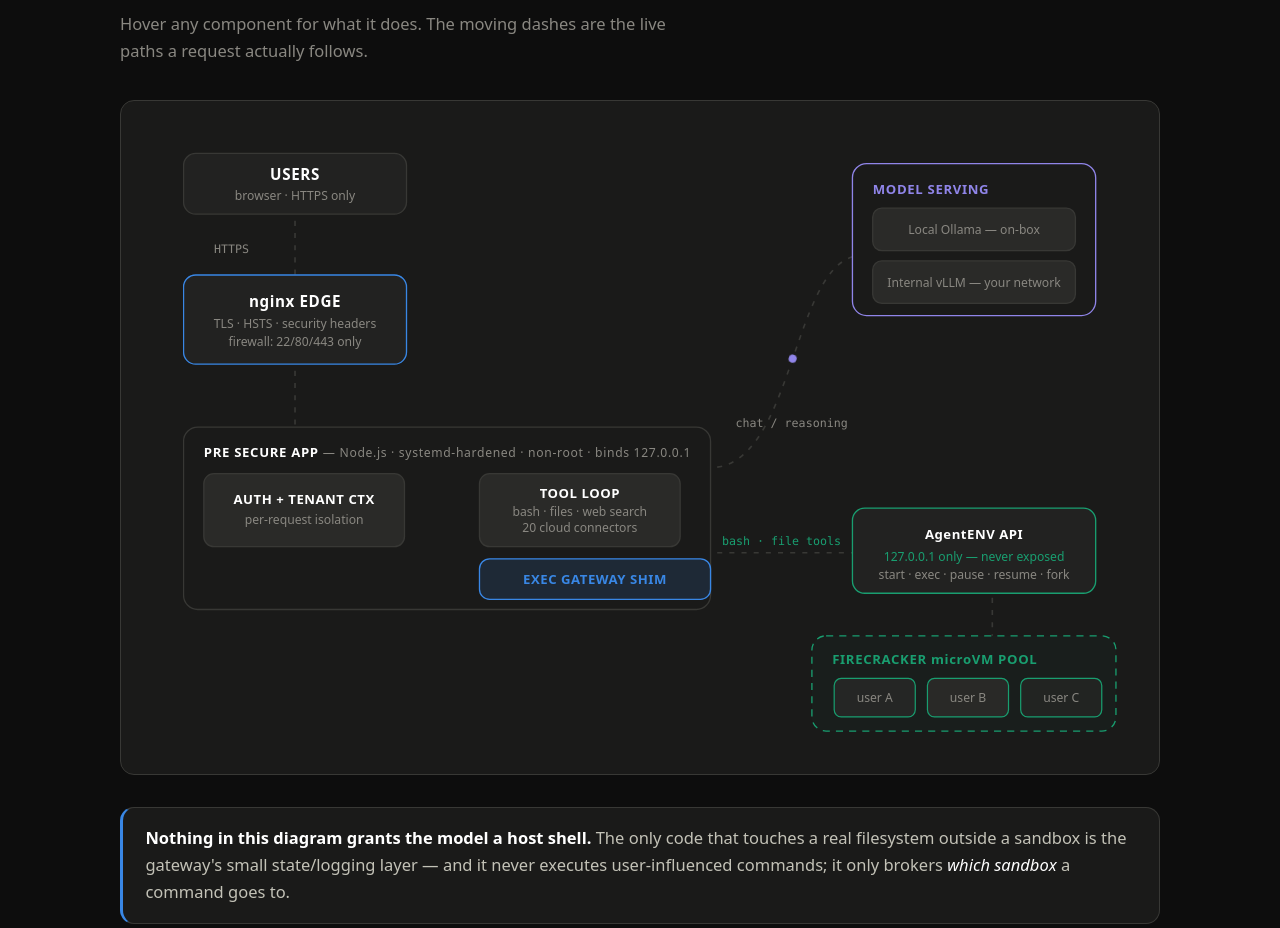
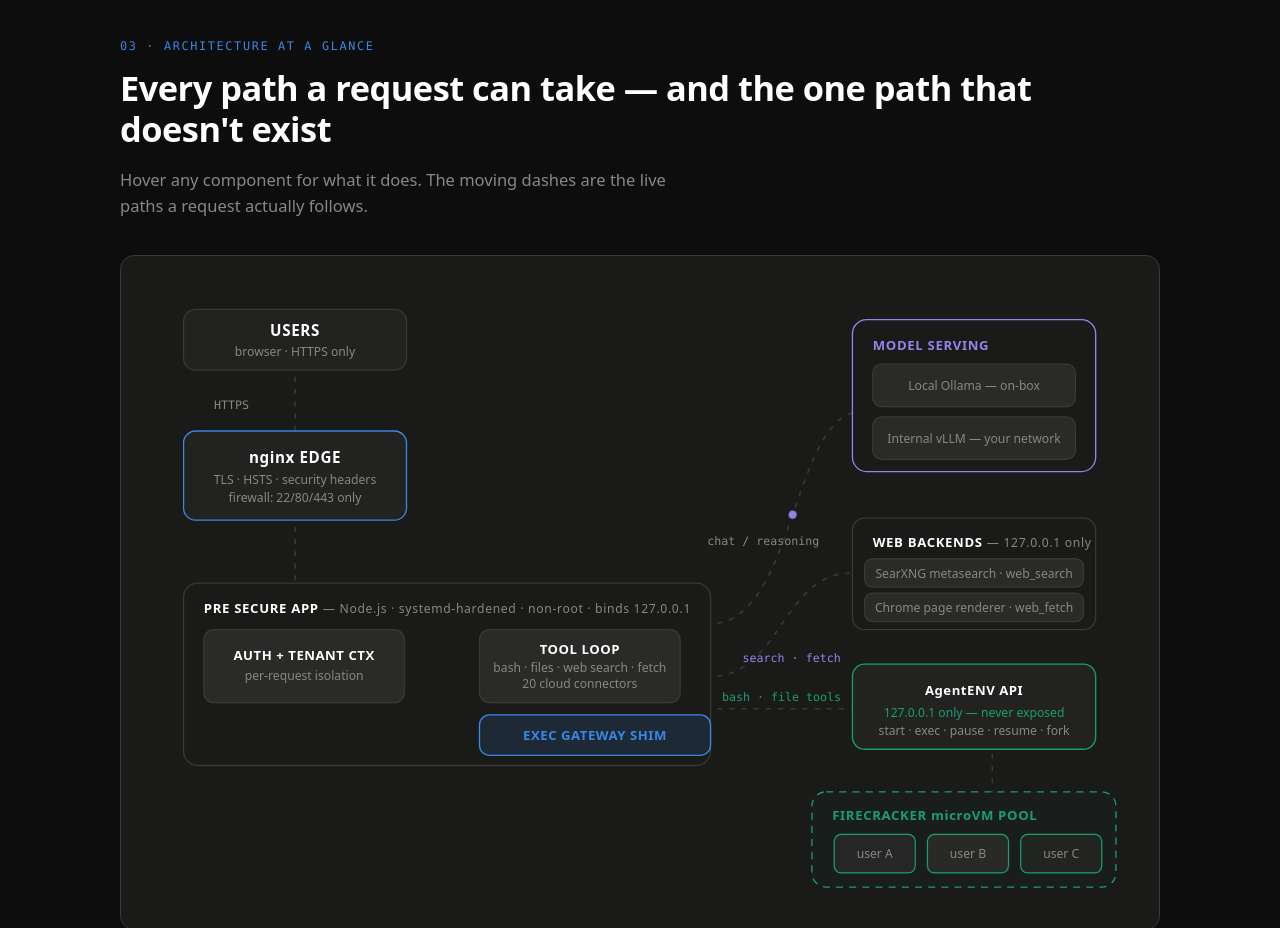
Before and after one commit to sunkencity999/pre-secure-site, a plain HTML site: page index.html in a window 1280 px wide. Shown: the part 3320-4248 px from the top of the page. Drawn offline with Linux system fonts and the light colour scheme.

Commit message:
feat: the web renderer — capability card, architecture node, eleventh layer, candor item
- Capabilities: "Reads the web like a person" (private metasearch, headless-Chrome
  page renderer, Markdown out, egress-vetted first); the grid is three by three now.
- Architecture: a loopback-only WEB BACKENDS node (SearXNG metasearch behind
  web_search, Chrome page renderer behind web_fetch) with its own edge from the
  tool loop; aria label updated.
- Defense in depth: "Web fetch egress" as the eleventh layer.
- Candor: rendered pages run third-party JavaScript on the host, not in a microVM,
  and Chrome runs there without its own process sandbox; stated, with the mitigations
  and the tracked path.
- Paper: the same three points in §2, §5 and §9.

Co-Authored-By: Claude Fable 5.1 <noreply@anthropic.com>

```diff
--- a/index.html
+++ b/index.html
@@ -151,10 +151,11 @@
     <h2>The security is the architecture. This is the product.</h2>
     <p class="sub">Everything else on this page is about containment. This is what's inside it: a full agentic assistant for every user on the team, running on models you host.</p>
   </div>
-  <div class="audit-grid reveal">
+  <div class="audit-grid caps-grid reveal">
     <div class="acard"><div class="a-ic">🖥️</div><h4>A real dev machine, per user</h4><p>The agent writes code, runs it, reads the output, and iterates — installs packages, builds projects, crunches data files. State persists between sessions. The machine is disposable, and it is never the host.</p></div>
     <div class="acard"><div class="a-ic">🧠</div><h4>Memory that compounds</h4><p>A per-user memory pool, knowledge graph, and experience ledger, auto-extracted from conversations. It learns your context and preferences once — privately, never team-visible.</p></div>
     <div class="acard"><div class="a-ic">📚</div><h4>Team document intelligence</h4><p>Per-team RAG indexes: upload documents, index them, and get answers grounded in the team's own material — the team's knowledge, searchable from chat.</p></div>
+    <div class="acard"><div class="a-ic">🌐</div><h4>Reads the web like a person</h4><p>Private metasearch with no API key, and a page renderer that fetches, detects JavaScript shells and bot walls, renders them in headless Chrome, and returns the main content as Markdown, paged — so a React or Next.js page reads like a static one. Every target is vetted against the egress policy first.</p></div>
     <div class="acard"><div class="a-ic">🔌</div><h4>20 enterprise connectors</h4><p>GitHub, Jira, Confluence, ServiceNow, Slack, SharePoint, Outlook mail + calendar (it can RSVP for you), Google Workspace, Linear, Zoom, Figma, Asana, Dynamics 365, Telegram, Smartsheet — plus Entra ID directory lookups. Your credentials, acting only as you.</p></div>
     <div class="acard"><div class="a-ic">⏰</div><h4>Automation that runs while you don't</h4><p>Cron schedules, file watchers, and webhooks fire agents on time or on events. Background agents grind through long tasks; parallel sub-agents fan out over big ones.</p></div>
     <div class="acard"><div class="a-ic">🧬</div><h4>Skills that improve themselves</h4><p>Recurring workflows crystallize into reusable skills automatically, shared through a team marketplace. A skill that fails in real use revises itself — and rolls back if the revision doesn't beat the original.</p></div>
@@ -174,13 +175,14 @@
     <p class="sub">Hover any component for what it does. The moving dashes are the live paths a request actually follows.</p>
   </div>
   <div class="viz-frame reveal">
-    <svg viewBox="0 0 980 620" class="archSvg" role="img" aria-label="Architecture diagram: users reach nginx over TLS, then the application resolves tenant context and runs the tool loop; bash tool calls go through the exec gateway to the localhost-only AgentENV API and into per-user Firecracker microVMs; reasoning goes to local Ollama or an internal vLLM endpoint.">
+    <svg viewBox="0 0 980 620" class="archSvg" role="img" aria-label="Architecture diagram: users reach nginx over TLS, then the application resolves tenant context and runs the tool loop; bash tool calls go through the exec gateway to the localhost-only AgentENV API and into per-user Firecracker microVMs; reasoning goes to local Ollama or an internal vLLM endpoint; web search and page fetches go to loopback-only backends, a SearXNG metasearch and a headless-Chrome page renderer.">
       <!-- edges (drawn first, under nodes) -->
       <path d="M150,90 L150,150" class="flow f1"/>
       <path d="M150,238 L150,300" class="flow f1"/>
       <path d="M258,382 L332,382" class="flow f1"/>
       <path d="M560,340 C640,340 640,150 700,132" class="flow f2"/>
       <path d="M560,424 L700,424" class="flow f3"/>
+      <path d="M560,392 C630,392 630,290 700,290" class="flow f2"/>
       <path d="M838,462 L838,506" class="flow f3"/>
       <circle r="4" class="packet pk-a"/>
       <circle r="4" class="packet pk-b"/>
@@ -210,7 +212,7 @@
         <text x="159" y="396" class="nsub" text-anchor="middle">per-request isolation</text>
         <rect x="332" y="346" width="198" height="72" rx="10" class="nodebox inner"/>
         <text x="431" y="370" class="nlabel sm" text-anchor="middle">TOOL LOOP</text>
-        <text x="431" y="388" class="nsub" text-anchor="middle">bash · files · web search</text>
+        <text x="431" y="388" class="nsub" text-anchor="middle">bash · files · web search · fetch</text>
         <text x="431" y="404" class="nsub" text-anchor="middle">20 cloud connectors</text>
       </g>
 
@@ -230,6 +232,16 @@
         <text x="820" y="162" class="nsub" text-anchor="middle">Internal vLLM — your network</text>
       </g>
 
+      <!-- web backends -->
+      <g class="node" data-tip="Two loopback-only services the tool loop calls: a self-hosted SearXNG metasearch behind web_search (no API key, no search vendor sees the user), and a page renderer behind web_fetch — plain fetch first, JavaScript shells and bot walls re-rendered in headless Chrome, main content back as Markdown. API-keyed, its own non-root account, the same unit hardening as the app. Every target is vetted against the egress policy before either sees it.">
+        <rect x="700" y="236" width="240" height="110" rx="12" class="groupbox"/>
+        <text x="720" y="264" class="glabel">WEB BACKENDS <tspan class="nsub">— 127.0.0.1 only</tspan></text>
+        <rect x="712" y="276" width="216" height="28" rx="8" class="nodebox inner"/>
+        <text x="820" y="295" class="nsub" text-anchor="middle">SearXNG metasearch · web_search</text>
+        <rect x="712" y="310" width="216" height="28" rx="8" class="nodebox inner"/>
+        <text x="820" y="329" class="nsub" text-anchor="middle">Chrome page renderer · web_fetch</text>
+      </g>
+
       <!-- isolation -->
       <g class="node" data-tip="AgentENV (MIT, Firecracker orchestrator) has no built-in auth — so its API is bound to 127.0.0.1 and never exposed. The gateway is its only caller.">
         <rect x="700" y="380" width="240" height="84" rx="12" class="nodebox lock-node"/>
@@ -247,7 +259,8 @@
     </g>
 
       <!-- edge labels -->
-      <text x="640" y="300" class="elabel" text-anchor="middle">chat / reasoning</text>
+      <text x="612" y="262" class="elabel" text-anchor="middle">chat / reasoning</text>
+      <text x="640" y="378" class="elabel violet-t" text-anchor="middle">search · fetch</text>
       <text x="630" y="416" class="elabel aqua-t" text-anchor="middle">bash · file tools</text>
       <text x="70" y="128" class="elabel">HTTPS</text>
     </svg>
@@ -441,7 +454,7 @@
 <section class="section" id="defense">
   <div class="sec-head reveal">
     <p class="kicker">07 · DEFENSE IN DEPTH</p>
-    <h2>Ten independent layers. Each one assumes the others can fail.</h2>
+    <h2>Eleven independent layers. Each one assumes the others can fail.</h2>
     <p class="sub">Hover or tap a layer to see the specific threat it stops.</p>
   </div>
   <div class="depth reveal" id="depthStack">
@@ -454,6 +467,7 @@
     <div class="dlayer" data-stops="“What changed and when” ever being unanswerable"><span class="dl-name">Config history</span><span class="dl-mech">etckeeper — every /etc change is a git commit</span></div>
     <div class="dlayer" data-stops="Credential and session interception in transit"><span class="dl-name">Network / TLS</span><span class="dl-mech">nginx · HSTS · default-deny firewall · loopback-bound services</span></div>
     <div class="dlayer" data-stops="Lateral movement from a sandbox into internal networks — verified empirically, not just configured — plus open-web exfiltration for allowlisted users"><span class="dl-name">Egress control</span><span class="dl-mech">all RFC1918 / private-range traffic blocked from every sandbox · per-user deny-by-default web access with a domain allowlist (SNI/Host-matching egress proxy)</span></div>
+    <div class="dlayer" data-stops="A prompt-injected web fetch reaching loopback services, cloud metadata or internal hosts — directly, or through a rendered page's own requests"><span class="dl-name">Web fetch egress</span><span class="dl-mech">resolved-address check on every target and every redirect · a second guard inside the headless-Chrome renderer on each request a page makes · both web backends loopback-only, the renderer keyed and in its own account</span></div>
     <div class="dlayer" data-stops="An agent — or a prompt-injection-manipulated agent — unilaterally touching real systems"><span class="dl-name">Human gate</span><span class="dl-mech">propose → approve → separate no-sudo executor</span></div>
     <div class="depth-tip" id="depthTip">Hover a layer ↑</div>
   </div>
@@ -581,6 +595,7 @@
     <div class="cd"><span class="cd-badge">open</span><div><strong>The sandbox orchestrator is young.</strong> AgentENV is pre-1.0 and ships no auth of its own. Mitigated by strict localhost-only binding and by maintaining a privately patched fork — which helps, but doesn't eliminate the maturity risk.</div></div>
     <div class="cd"><span class="cd-badge">open</span><div><strong>Web egress allowlisting shipped — DNS and UDP residuals remain.</strong> Sandboxes can now run deny-by-default with a per-user domain allowlist, enforced by a TCP egress proxy built into the maintained fork: web traffic is transparently redirected inside the sandbox's network namespace, matched by HTTP Host / TLS SNI, and resolved host-side so a forged SNI can't pick the upstream address. Access is a per-user admin setting in the UI. Stated plainly, what remains: UDP (QUIC) is not proxied, DNS stays reachable as a low-bandwidth exfiltration channel, and non-web ports are governed by IP/CIDR rules only.</div></div>
     <div class="cd"><span class="cd-badge">open</span><div><strong>Street-number address lines are only partially caught.</strong> Tier-2 NER (a loopback-only Presidio sidecar) now scrubs names and named locations at every persistence boundary — but bare numeric street lines ("123 Main St") evade general NER; a dedicated address-pattern recognizer is the tracked follow-up.</div></div>
+    <div class="cd"><span class="cd-badge">open</span><div><strong>Rendered web pages run third-party JavaScript on the host, not in a microVM.</strong> The page renderer behind <code>web_fetch</code> is headless Chrome in its own unprivileged system account under the same systemd hardening as the app — loopback-bound, API-keyed, memory-capped, with an SSRF guard on every request a page makes. But Chrome runs there without its own process sandbox, because the hardened unit forbids the setuid helper and the user namespaces that sandbox needs. A renderer-escape exploit would land in that account, not in a disposable VM. Moving the renderer into a microVM is the tracked path.</div></div>
     <div class="cd"><span class="cd-badge">open</span><div><strong>Single-box pilot.</strong> App, orchestrator, model serving, and proxy share one server — a single point of failure by design, for pilot simplicity. Scale-out is the documented path if the pilot grows.</div></div>
     <div class="cd"><span class="cd-badge">open</span><div><strong>SIEM integration is pull, not push.</strong> A security team can now export every audit trail off-host through a read-only, token-authenticated API (all three trails merged into one checkpointable stream, plus an operational-metrics snapshot). Credentials are issued per consumer from the admin console — plaintext shown exactly once, only hashes stored server-side, last use visible, each token individually revocable, and both token lifecycle and failed auth attempts are themselves audited. What remains open: nothing pushes — off-host retention cadence depends on the poller, and the file-based trails on the host are still the system of record.</div></div>
   </div>
--- a/style.css
+++ b/style.css
@@ -503,6 +503,9 @@ blockquote {
 .audit-grid { display: grid; grid-template-columns: repeat(4, 1fr); gap: 1.1rem; }
 @media (max-width: 1000px) { .audit-grid { grid-template-columns: repeat(2, 1fr); } }
 @media (max-width: 620px) { .audit-grid { grid-template-columns: 1fr; } }
+/* Nine capability cards: three rows of three at desktop width (the two-column
+   and one-column rules above still take over on narrower screens). */
+@media (min-width: 1001px) { .audit-grid.caps-grid { grid-template-columns: repeat(3, 1fr); } }
 .acard {
   background: var(--surface); border: 1px solid var(--line-2); border-radius: var(--radius);
   padding: 1.3rem; font-size: 0.88rem;
```
Also changed, not shown: paper.html (+3 -2 lines).
